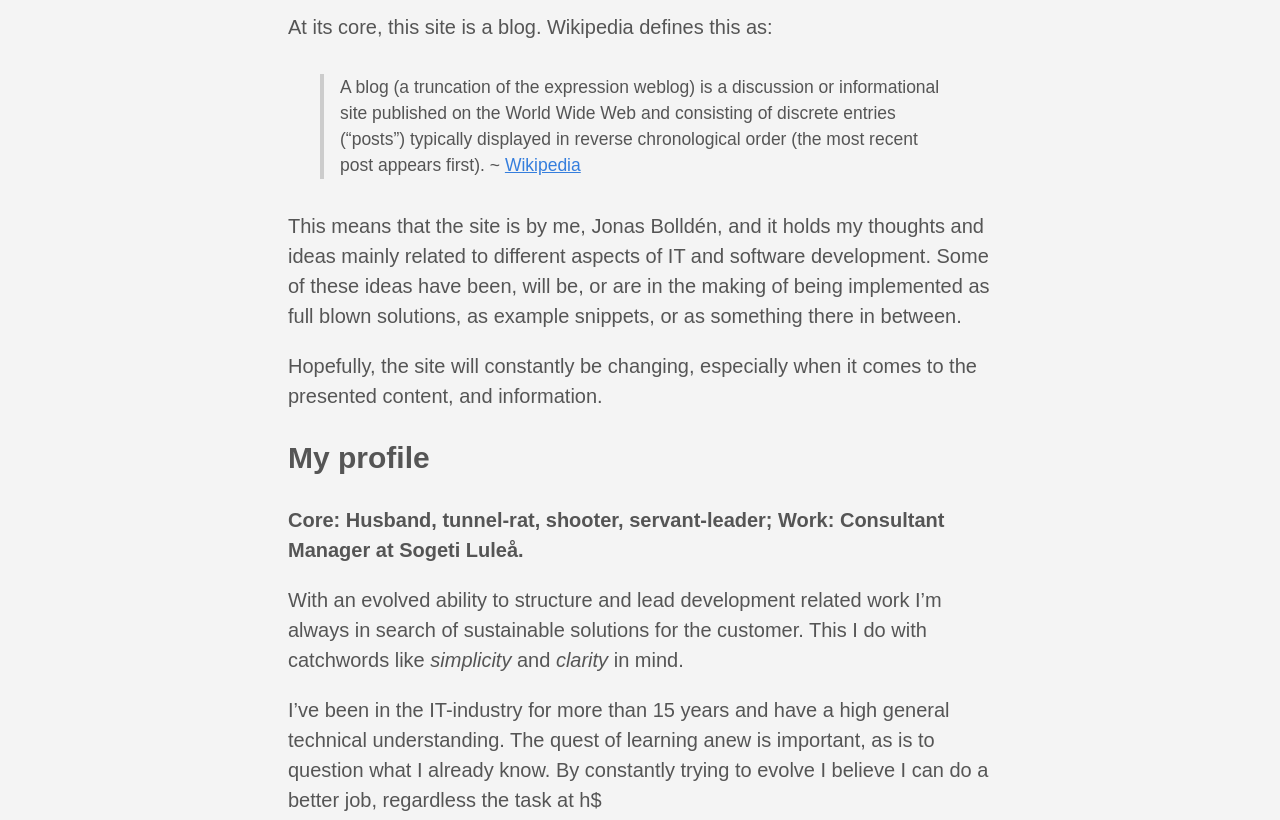
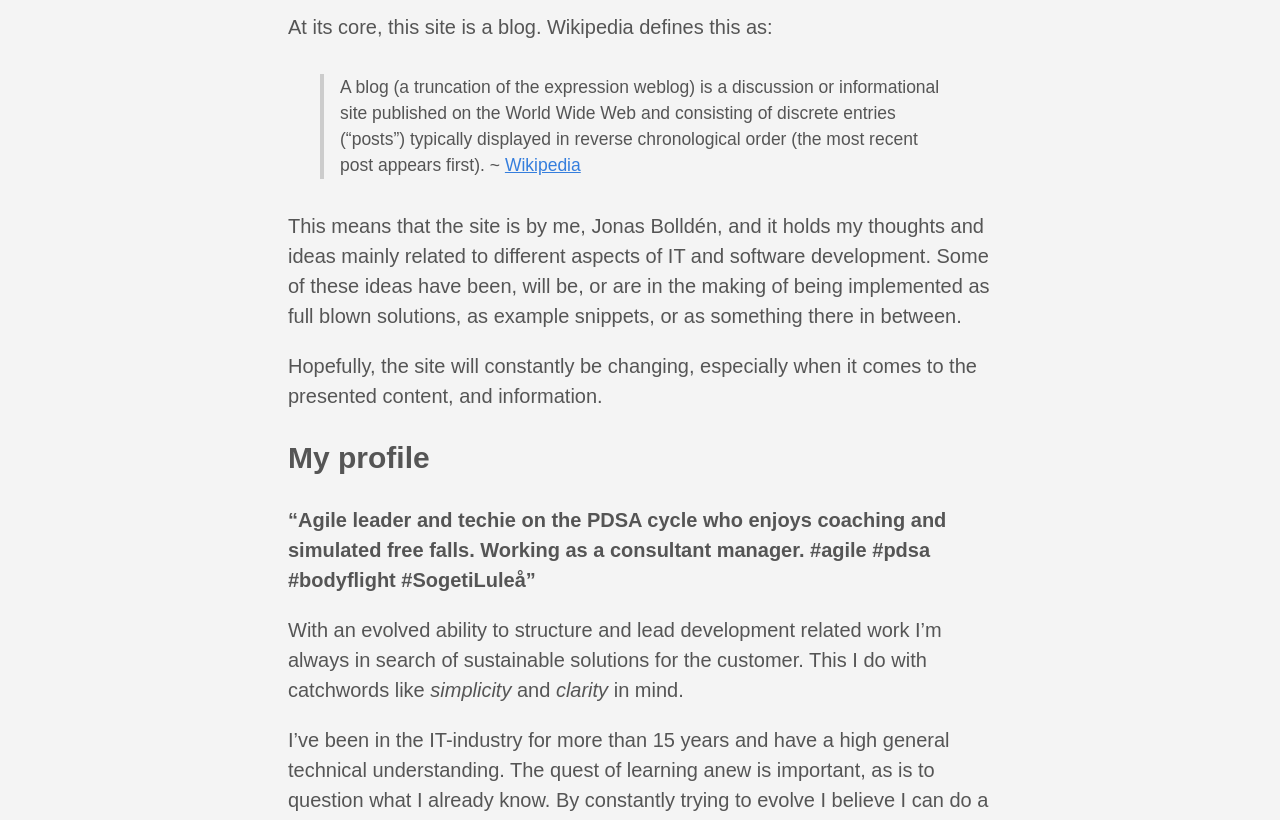
Before and after one commit to jbollden/jbollden.github.io, a plain HTML site: page about/index.html in a window 1280 px wide. Shown: the part 267-1087 px from the top of the page. Drawn offline with Linux system fonts and the light colour scheme.

Commit message:
Rebuilding site Thu May 23 15:53:07 CEST 2019

```diff
--- a/about/index.html
+++ b/about/index.html
@@ -45,7 +45,7 @@
 
 <meta itemprop="datePublished" content="2016-09-04T10:52:22&#43;02:00" />
 <meta itemprop="dateModified" content="2016-09-04T10:52:22&#43;02:00" />
-<meta itemprop="wordCount" content="258">
+<meta itemprop="wordCount" content="271">
 
 
 
@@ -180,7 +180,7 @@
 
 <h2 id="my-profile">My profile</h2>
 
-<p><strong>Core: Husband, tunnel-rat, shooter, servant-leader; Work: Consultant Manager at Sogeti Luleå.</strong></p>
+<p><strong>&ldquo;Agile leader and techie on the PDSA cycle who enjoys coaching and simulated free falls. Working as a consultant manager. #agile #pdsa #bodyflight #SogetiLuleå&rdquo;</strong></p>
 
 <p>With an evolved ability to structure and lead development related work I&rsquo;m always in search of sustainable solutions for the customer. This I do with catchwords like <em>simplicity</em> and <em>clarity</em> in mind.</p>
 
```
